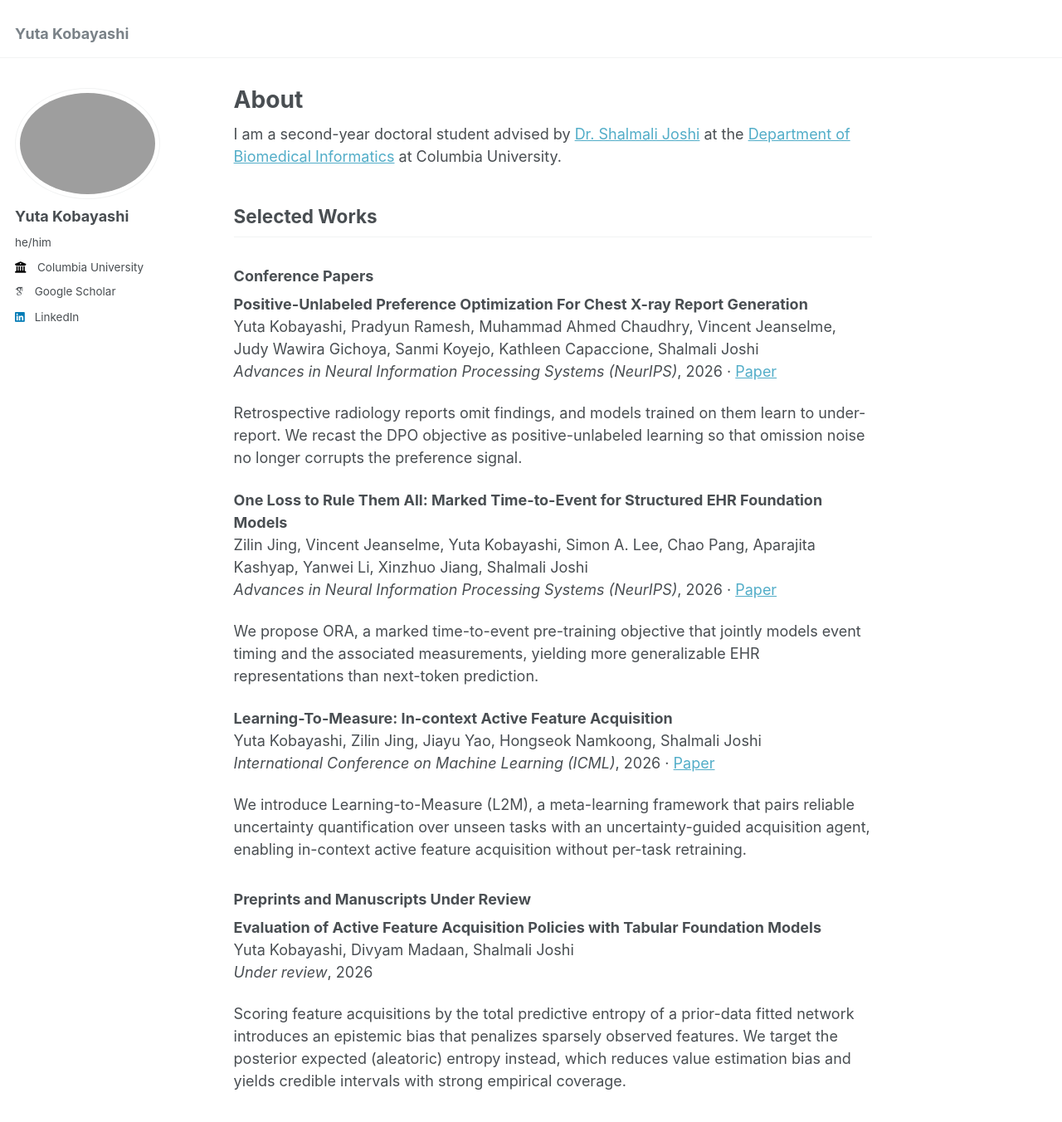
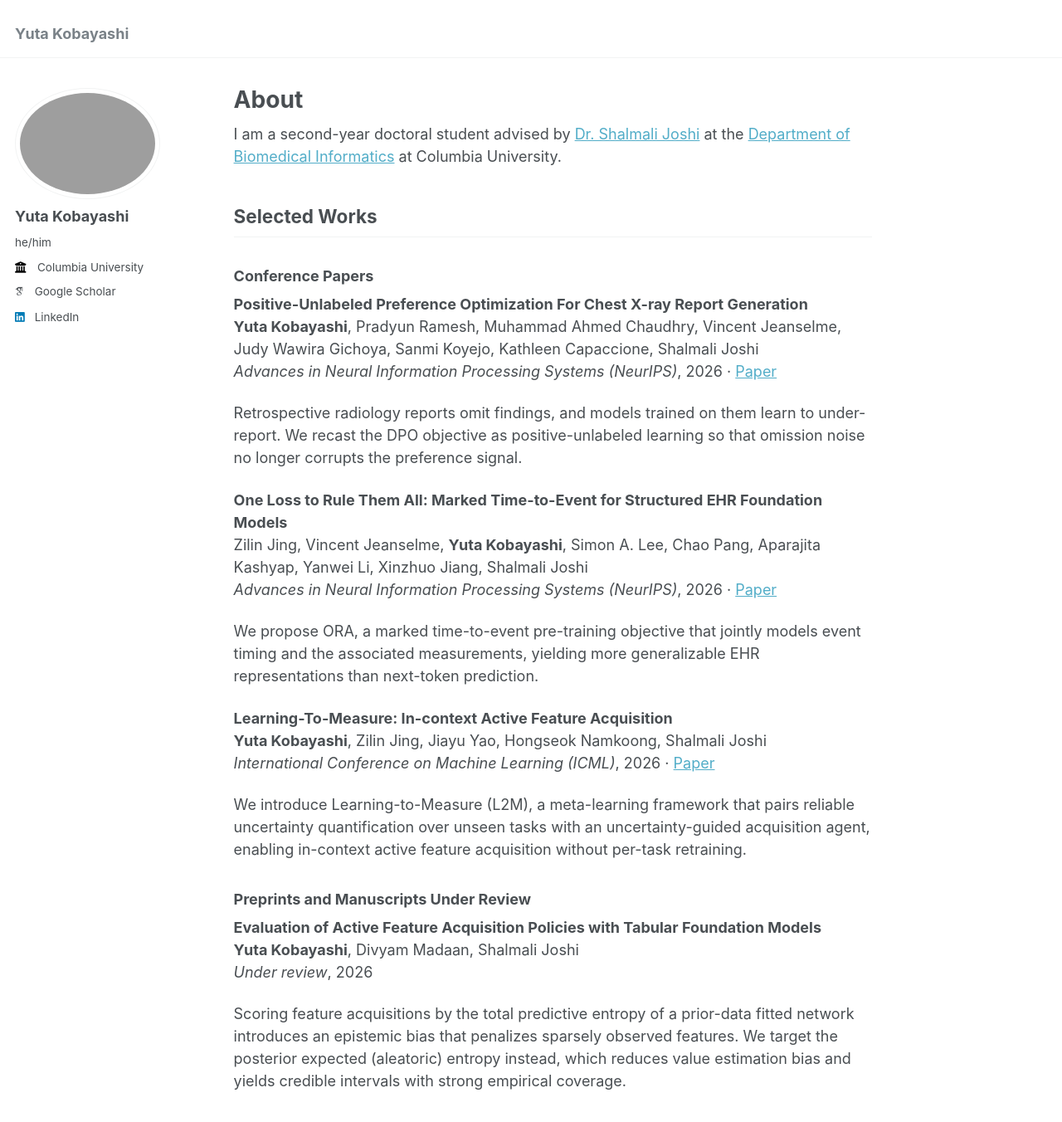
Before and after one commit to ykobaya9/ykobaya9.github.io, a Jekyll site: the page built from _pages/about.md, in a window 1280 px wide and 1400 px high. Shown: the top 1352 px of the window at 83% size. Built offline with Jekyll 4.4.1, drawn with Linux system fonts in a browser that asks for light colours; some web fonts are replaced.

Commit message:
Bold the site author's own name in the author lists
Apply it at render time with a Liquid replace against site.author.name,
in the Selected Works markup and in archive-single-cv.html, rather than
embedding markup in each publication's `authors` string. New
publications then pick it up without needing anything done to them.

Co-Authored-By: Claude Opus 5 <noreply@anthropic.com>
Claude-Session: https://claude.ai/code/session_01RJoWJd7dB2wW6ezjL4rxW6

```diff
--- a/_includes/archive-single-cv.html
+++ b/_includes/archive-single-cv.html
@@ -38,7 +38,7 @@
     {% endif %}
     {% if post.citation %}<p class="archive__item-excerpt" itemprop="description">{{ post.citation }}</p>
     {% else %}<p class="archive__item-excerpt" itemprop="description">
-      {% if post.authors %}{{ post.authors }}<br />{% endif %}
+      {% capture author_bold %}<strong>{{ site.author.name }}</strong>{% endcapture %}{% if post.authors %}{{ post.authors | replace: site.author.name, author_bold }}<br />{% endif %}
       {% if post.venue %}<i>{{ post.venue }}</i>{% elsif post.status %}<i>{{ post.status }}</i>{% endif %}{% if post.venue or post.status %}, {{ post.date | default: "1900-01-01" | date: "%Y" }}{% endif %}{% if post.paperurl %} &middot; <a href="{{ post.paperurl }}">Paper</a>{% endif %}
     </p>{% endif %}
     </li>
--- a/_pages/about.md
+++ b/_pages/about.md
@@ -11,6 +11,7 @@ I am a second-year doctoral student advised by [Dr. Shalmali Joshi](https://shal
 
 ## Selected Works
 
+{% capture author_bold %}<strong>{{ site.author.name }}</strong>{% endcapture %}
 {% for category in site.publication_category %}
 {% assign title_shown = false %}
 {% for post in site.publications reversed %}
@@ -22,7 +23,7 @@ I am a second-year doctoral student advised by [Dr. Shalmali Joshi](https://shal
 <div class="list__item">
 <article class="archive__item">
 <p><strong>{{ post.title }}</strong><br />
-{{ post.authors }}<br />
+{{ post.authors | replace: site.author.name, author_bold }}<br />
 {% if post.venue %}<i>{{ post.venue }}</i>{% elsif post.status %}<i>{{ post.status }}</i>{% endif %}, {{ post.date | default: "1900-01-01" | date: "%Y" }}{% if post.paperurl %} &middot; <a href="{{ post.paperurl }}">Paper</a>{% endif %}</p>
 <p class="archive__item-excerpt">{{ post.excerpt | markdownify | remove: '<p>' | remove: '</p>' }}</p>
 </article>
```
